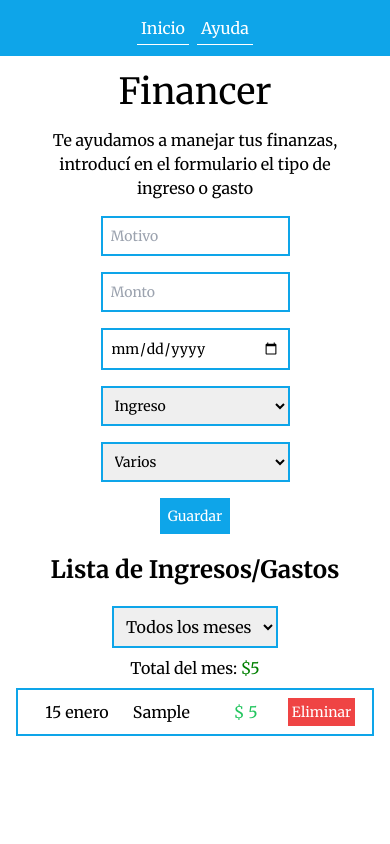
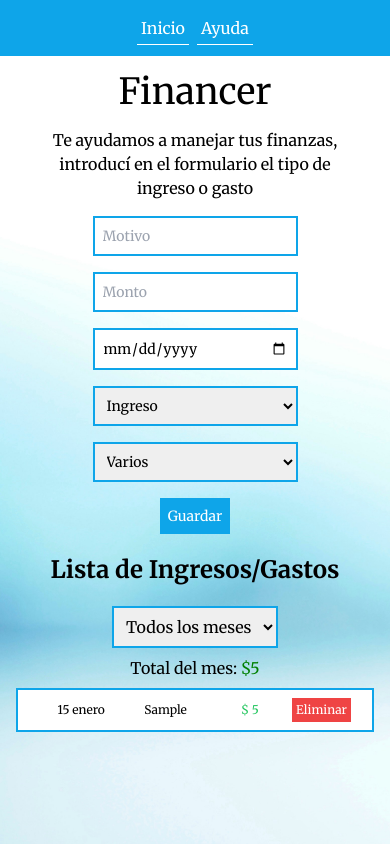
Before and after one commit to martinvruiz/financer, a React (Create React App) app: page / in a window 390 px wide. Both pictures are taken after typing "Sample", "5", "2020-01-15" into the empty fields and a click on the button "Guardar". Built offline with nearby package versions, Linux system fonts and the light colour scheme.

Commit message:
added responsive features

```diff
--- a/src/App.js
+++ b/src/App.js
@@ -7,7 +7,7 @@ import { Route, Routes, BrowserRouter } from "react-router";
 
 function App() {
   return (
-    <div className="flex flex-col items-center font-merriweather lg:bg-fondo min-h-screen bg-cover bg-center ">
+    <div className="flex flex-col items-center font-merriweather bg-fondo min-h-screen bg-cover lg:bg-center ">
       <TransactionProvider>
 
         <BrowserRouter>
--- a/src/components/TransactionForm/TransactionForm.jsx
+++ b/src/components/TransactionForm/TransactionForm.jsx
@@ -42,16 +42,16 @@ const handleSubmit = (e)=>{
     return <>
 
         <form onSubmit={handleSubmit} action="transaction" className="text-sm text-center">
-            <div className="flex flex-col lg:flex-row">
-                <input className="p-2 border-2 border-sky-500 m-2" maxLength="20" placeholder="Motivo" type="text" name="spend" id="spend" value={formData.spend} onChange={handleChange}/>
-                <input className="p-2 border-2 border-sky-500 m-2" placeholder="Monto" type="number" name="money" id="money" value={formData.money} onChange={handleChange}/>
-                <input className="p-2 border-2 border-sky-500 m-2" type="date" name="date" id="date" onChange={handleChange} value={formData.date}/>
-                <select className="p-2 border-2 border-sky-500 m-2"  name="type" id="type" value={formData.type} onChange={handleChange}>
+            <div className="flex flex-col items-center justify-center lg:flex-row">
+                <input className="p-2 border-2 border-sky-500 m-2 w-full" maxLength="20" placeholder="Motivo" type="text" name="spend" id="spend" value={formData.spend} onChange={handleChange}/>
+                <input className="p-2 border-2 border-sky-500 m-2 w-full" placeholder="Monto" type="number" name="money" id="money" value={formData.money} onChange={handleChange}/>
+                <input className="p-2 border-2 border-sky-500 m-2 w-full" type="date" name="date" id="date" onChange={handleChange} value={formData.date}/>
+                <select className="p-2 border-2 border-sky-500 m-2 w-full"  name="type" id="type" value={formData.type} onChange={handleChange}>
                     <option value="ingreso">Ingreso</option>
                     <option value="gasto">Gasto</option>
                 </select>
                 { (formData.type === "gasto" ? (
-                    <select className="p-2 border-2 border-sky-500 m-2" name="category" id="category" value={formData.category} onChange={handleChange}>
+                    <select className="p-2 border-2 border-sky-500 m-2 w-full" name="category" id="category" value={formData.category} onChange={handleChange}>
                         <option value="varios">Varios</option>
                         <option value="alimentacion">Alimentación</option>
                         <option value="expensas">Expensas</option>
@@ -60,7 +60,7 @@ const handleSubmit = (e)=>{
                         <option value="ocio">Ocio</option>
                         <option value="deudas">Deudas</option>
                     </select> ) : (
-                    <select className="p-2 border-2 border-sky-500 m-2" name="category" id="category" value={formData.category} onChange={handleChange}>
+                    <select className="p-2 border-2 border-sky-500 m-2 w-full" name="category" id="category" value={formData.category} onChange={handleChange}>
                         <option value="varios">Varios</option>
                         <option value="sueldo">Sueldo</option>
                         <option value="alquiler">Alquiler</option>
--- a/src/components/TransactionList/TransactionList.jsx
+++ b/src/components/TransactionList/TransactionList.jsx
@@ -32,10 +32,10 @@ export const TransactionList = ({ selectedDate })=>{
             {
                 sortedTrans.map((transaction)=>
                     <li className="flex justify-center items-center w-full p-1" key={transaction.id}>
-                        <p className="w-1/4">{formatDate(transaction.date)}</p>
-                        <p className="w-1/4">{transaction.spend}</p>
-                        <p className={`w-1/4 ${ transaction.type === "ingreso" ? "text-green-500": "text-red-500"}`}>$ {transaction.money}</p>
-                        <button onClick={()=>deleteTransaction(transaction.id)} className="p-1 bg-red-500 text-white text-sm">Eliminar</button>
+                        <p className="w-1/4 text-xs md:text-base">{formatDate(transaction.date)}</p>
+                        <p className="w-1/4 text-xs md:text-base">{transaction.spend}</p>
+                        <p className={`w-1/4 text-xs md:text-base ${ transaction.type === "ingreso" ? "text-green-500": "text-red-500"}`}>$ {transaction.money}</p>
+                        <button onClick={()=>deleteTransaction(transaction.id)} className="p-1 bg-red-500 text-white text-xs md:text-sm">Eliminar</button>
                     </li>
                 )
             }
```
